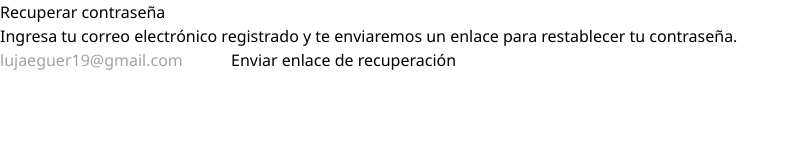
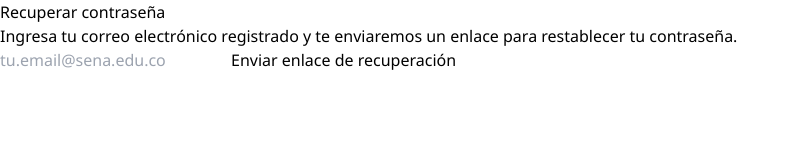
Before and after one commit to shaireth1/Mentalia, a Next.js app in the folder frontend/: page /forgot-password in a window 1280 px wide. Shown: the top 160 px of the page, without its empty margins (0-799 px from the left). Built offline with nearby package versions, Linux system fonts and the light colour scheme.

Commit message:
correcion

```diff
--- a/frontend/src/app/forgot-password/page.js
+++ b/frontend/src/app/forgot-password/page.js
@@ -41,7 +41,7 @@ export default function ForgotPasswordPage() {
         <form onSubmit={handleForgotPassword} className="space-y-4">
           <input
             type="email"
-            placeholder="lujaeguer19@gmail.com"
+            placeholder="tu.email@sena.edu.co"
             value={email}
             onChange={(e) => setEmail(e.target.value)}
             className="w-full p-3 border border-purple-300 rounded-lg focus:outline-none focus:ring-2 focus:ring-purple-500"
```
